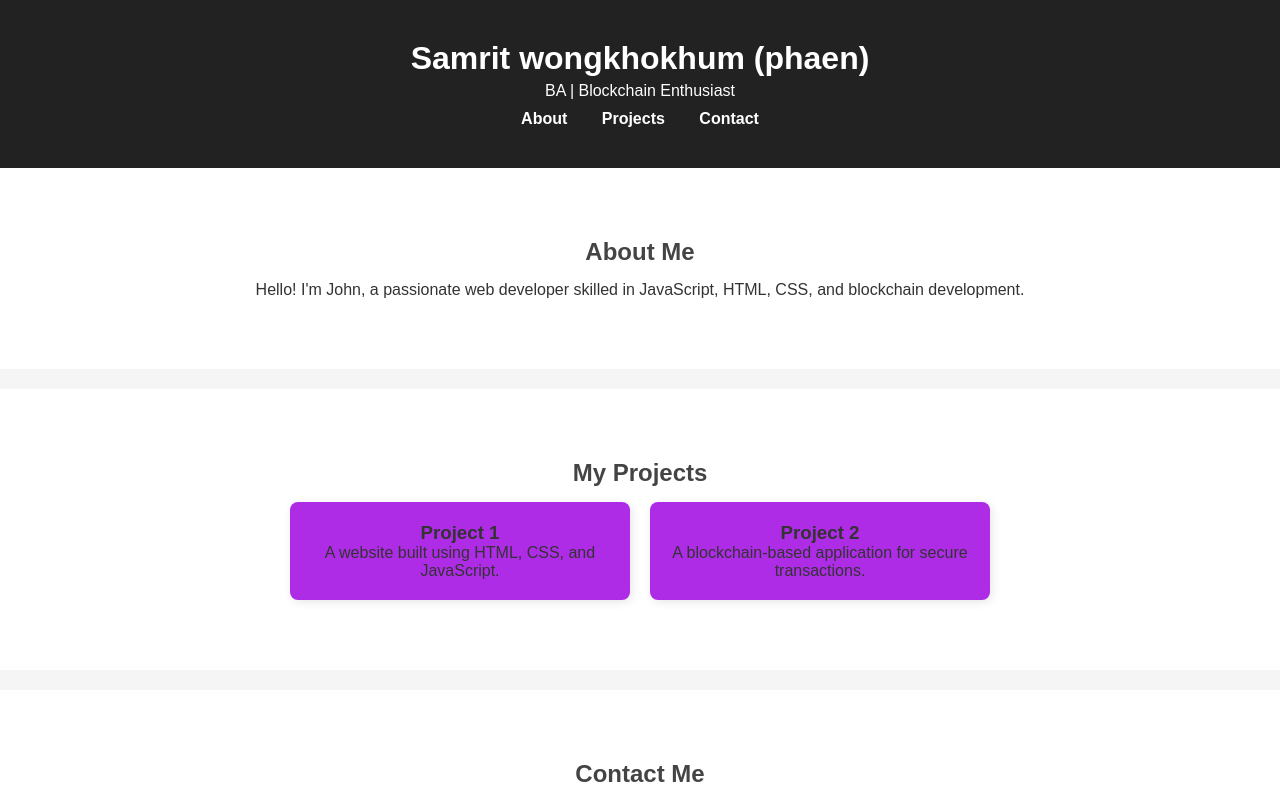
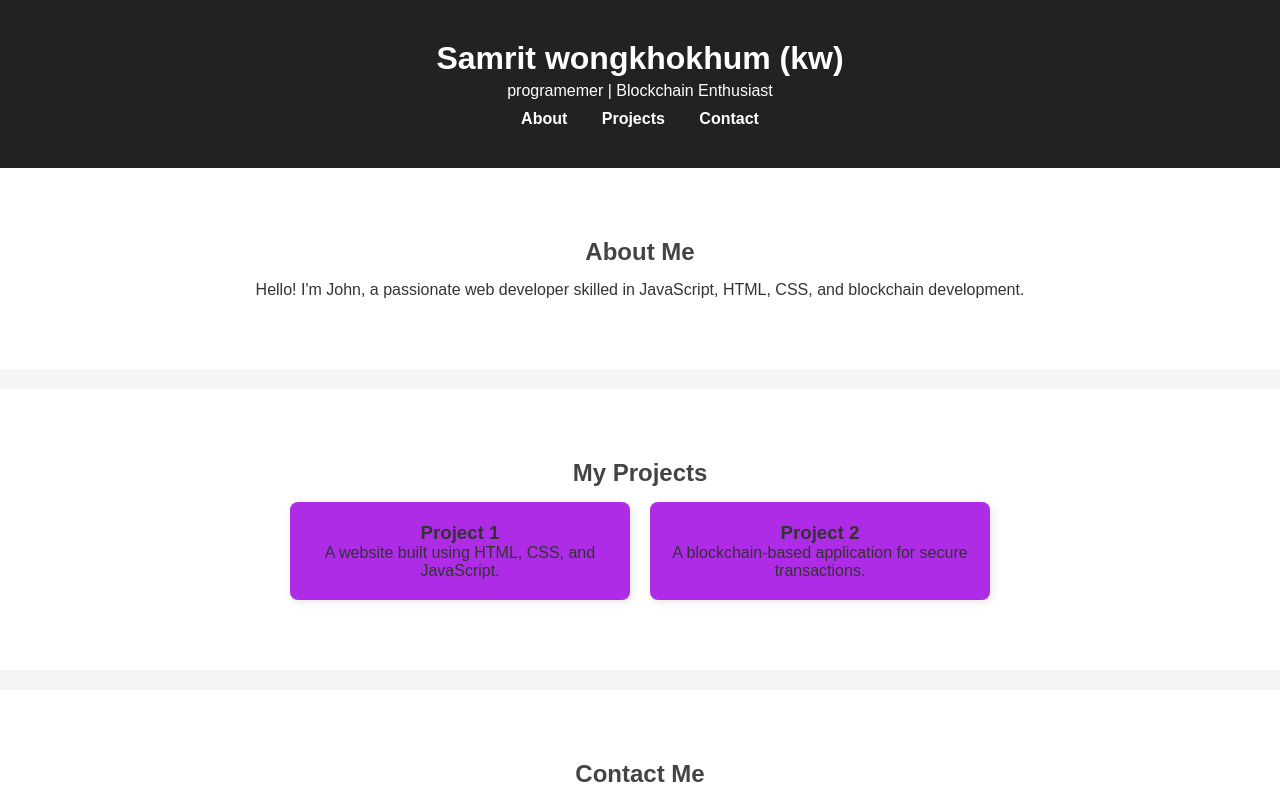
Before and after one commit to samrit200548/portfolio, a plain HTML site: page index.html in a window 1280 px wide. Shown: the top 800 px of the page. Drawn offline with Linux system fonts and the light colour scheme.

Commit message:
first commit

```diff
--- a/index.html
+++ b/index.html
@@ -9,8 +9,8 @@
 <body>
     <header>
         <div class="container">
-            <h1>Samrit wongkhokhum (phaen)</h1>
-            <p>BA | Blockchain Enthusiast</p>
+            <h1>Samrit wongkhokhum (kw)</h1>
+            <p>programemer | Blockchain Enthusiast</p>
             <nav>
                 <ul>
                     <li><a href="#about">About</a></li>
```
